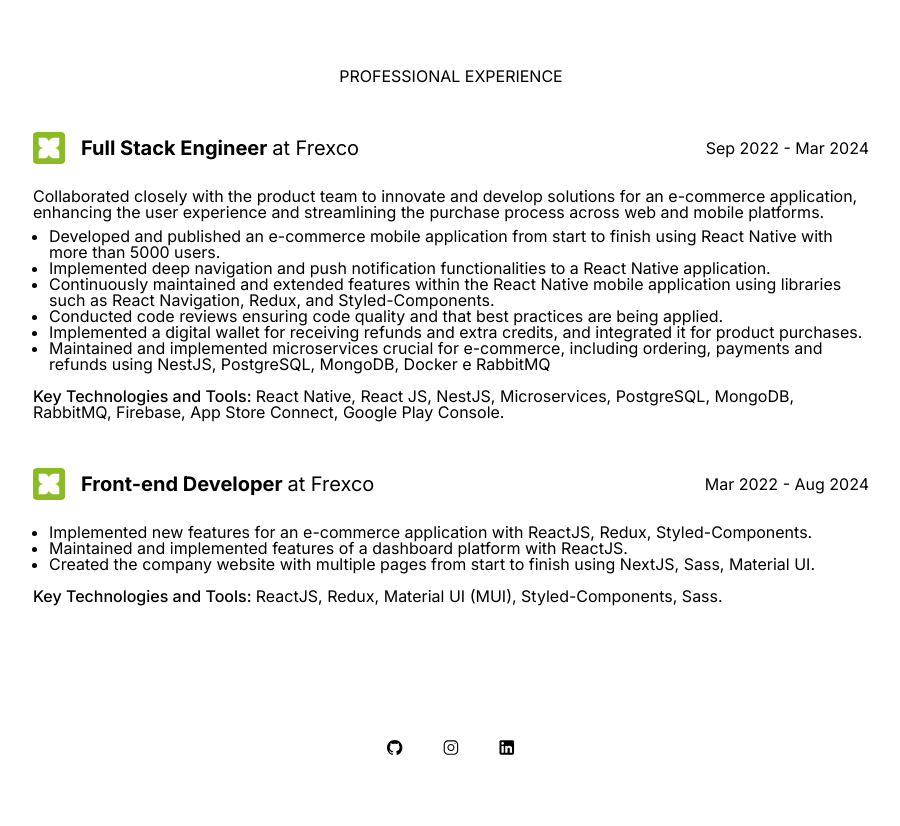
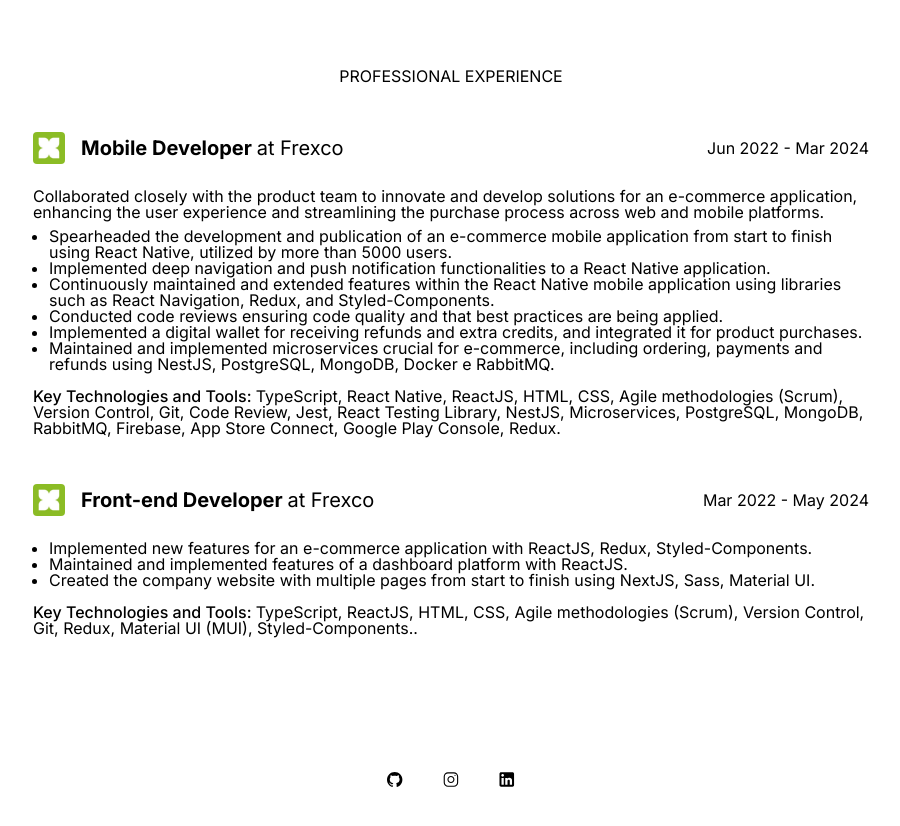
Before and after one commit to willperes/portfolio, a Next.js app: page / in a window 1280 px wide. Shown: the part 1660-2486 px from the top of the page, without its empty margins (189-1089 px from the left). Built offline with nearby package versions, Linux system fonts and the light colour scheme; a web font is replaced by a local one.

Commit message:
fix: professional experience information

```diff
--- a/src/data/professionalExperiences.ts
+++ b/src/data/professionalExperiences.ts
@@ -5,44 +5,77 @@
   {
     companyName: "Frexco",
     companyLogo: "/images/frexco.jpg",
-        position: "Full Stack Engineer",
-        startDate: new Date(2022, 8, 1),
+    position: "Mobile Developer",
+    startDate: new Date(2022, 5, 1),
     endDate: new Date(2024, 2, 31),
     description: [
       {
         type: RichText.Type.Paragraph,
-                content: "Collaborated closely with the product team to innovate and develop solutions for an e-commerce application, enhancing the user experience and streamlining the purchase process across web and mobile platforms."
+        content:
+          "Collaborated closely with the product team to innovate and develop solutions for an e-commerce application, enhancing the user experience and streamlining the purchase process across web and mobile platforms.",
       },
       {
         type: RichText.Type.UnorderedList,
         content: [
-                    "Developed and published an e-commerce mobile application from start to finish using React Native with more than 5000 users.",
+          "Spearheaded the development and publication of an e-commerce mobile application from start to finish using React Native, utilized by more than 5000 users.",
           "Implemented deep navigation and push notification functionalities to a React Native application.",
           "Continuously maintained and extended features within the React Native mobile application using libraries such as React Navigation, Redux, and Styled-Components.",
           "Conducted code reviews ensuring code quality and that best practices are being applied.",
           "Implemented a digital wallet for receiving refunds and extra credits, and integrated it for product purchases.",
-                    "Maintained and implemented microservices crucial for e-commerce, including ordering, payments and refunds using NestJS, PostgreSQL, MongoDB, Docker e RabbitMQ"
-                ]
-            }
+          "Maintained and implemented microservices crucial for e-commerce, including ordering, payments and refunds using NestJS, PostgreSQL, MongoDB, Docker e RabbitMQ.",
         ],
-        keywords: ["React Native", "React JS", "NestJS", "Microservices", "PostgreSQL", "MongoDB", "RabbitMQ", "Firebase", "App Store Connect", "Google Play Console"]
+      },
+    ],
+    keywords: [
+      "TypeScript",
+      "React Native",
+      "ReactJS",
+      "HTML",
+      "CSS",
+      "Agile methodologies (Scrum)",
+      "Version Control",
+      "Git",
+      "Code Review",
+      "Jest",
+      "React Testing Library",
+      "NestJS",
+      "Microservices",
+      "PostgreSQL",
+      "MongoDB",
+      "RabbitMQ",
+      "Firebase",
+      "App Store Connect",
+      "Google Play Console",
+      "Redux",
+    ],
   },
   {
     companyName: "Frexco",
     companyLogo: "/images/frexco.jpg",
     position: "Front-end Developer",
     startDate: new Date(2022, 2, 1),
-        endDate: new Date(2024, 7, 30),
+    endDate: new Date(2024, 4, 31),
     description: [
       {
         type: RichText.Type.UnorderedList,
         content: [
           "Implemented new features for an e-commerce application with ReactJS, Redux, Styled-Components.",
           "Maintained and implemented features of a dashboard platform with ReactJS.",
-                    "Created the company website with multiple pages from start to finish using NextJS, Sass, Material UI."
-                ]
-            }
+          "Created the company website with multiple pages from start to finish using NextJS, Sass, Material UI.",
         ],
-        keywords: ["ReactJS", "Redux", "Material UI (MUI), Styled-Components, Sass"]
-    }
+      },
+    ],
+    keywords: [
+      "TypeScript",
+      "ReactJS",
+      "HTML",
+      "CSS",
+      "Agile methodologies (Scrum)",
+      "Version Control",
+      "Git",
+      "Redux",
+      "Material UI (MUI)",
+      "Styled-Components.",
+    ],
+  },
 ];
```
Lines whose indentation alone changed are shown as unchanged.
